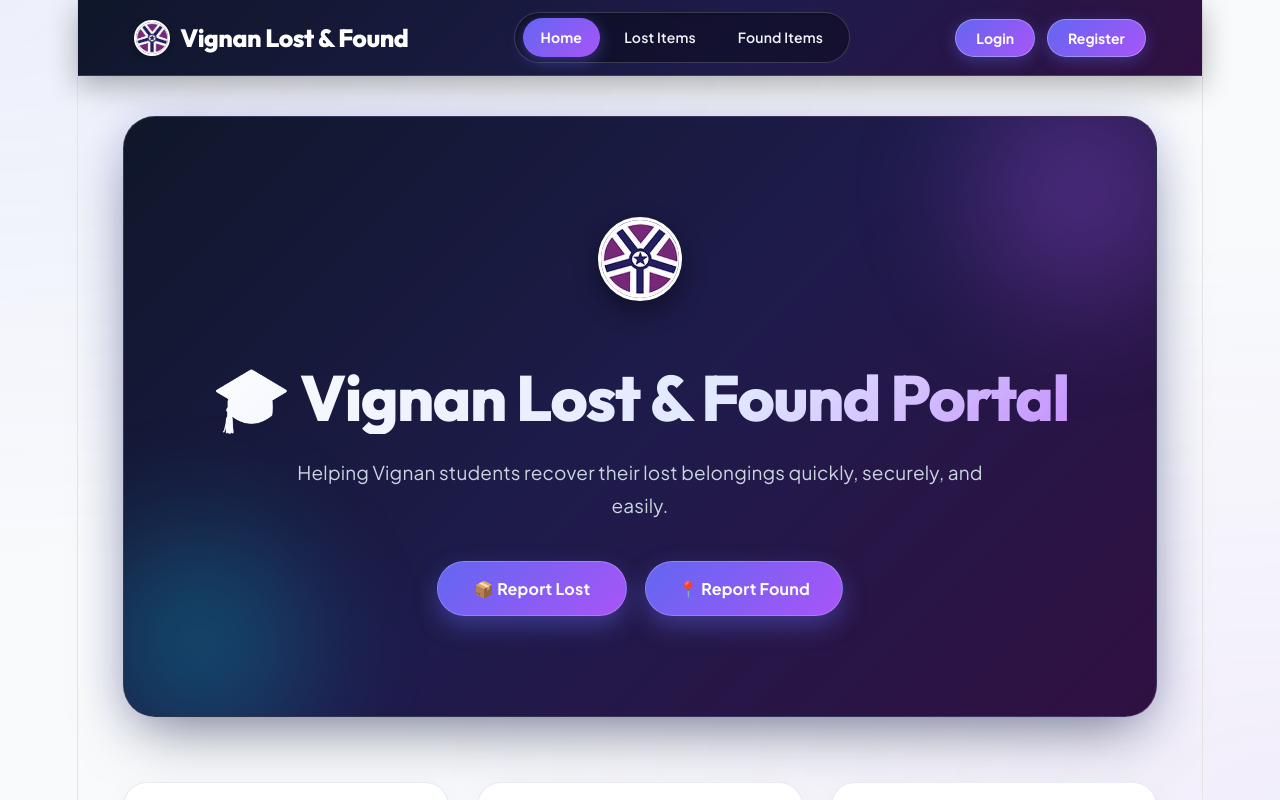
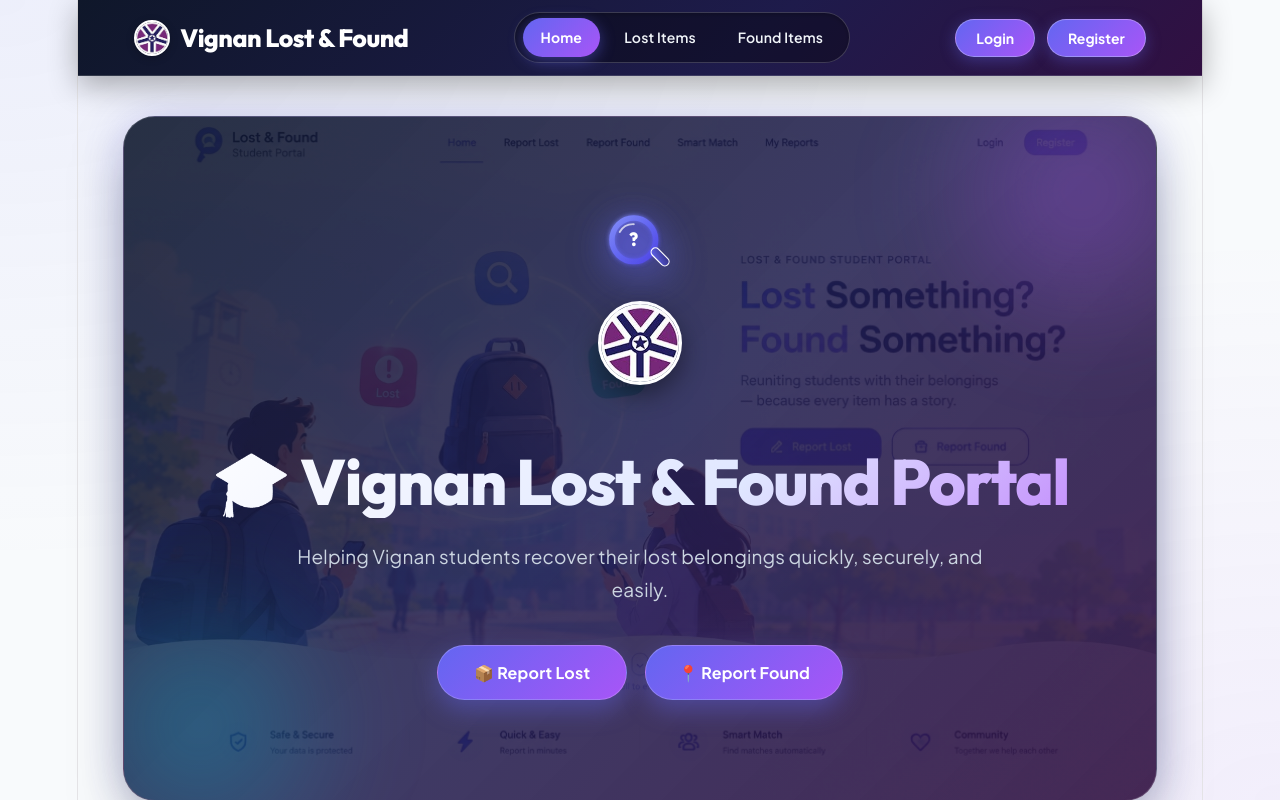
Before and after one commit to codecrafter-01/LostFoundPortal, a React (Vite) app in the folder client/: page / in a window 1280 px wide. Shown: the top 800 px of the page. Built offline with nearby package versions, Linux system fonts and the light colour scheme.

Commit message:
Add opening magnifying glass animation and campus underlay background to Home page

```diff
--- a/client/src/pages/Home.jsx
+++ b/client/src/pages/Home.jsx
@@ -3,8 +3,82 @@ import { Link } from "react-router-dom";
 function Home() {
   return (
     <div className="home">
-      {/* Hero */}
+      {/* Hero Section */}
       <section className="hero">
+        {/* Opening Animated Magnifying Glass with Question Mark */}
+        <div className="magnifier-wrapper" aria-label="Searching for lost items animation">
+          <div className="magnifier-glass">
+            <svg
+              className="magnifier-svg"
+              viewBox="0 0 100 100"
+              fill="none"
+              xmlns="http://www.w3.org/2000/svg"
+            >
+              <defs>
+                <linearGradient id="glassGrad" x1="0%" y1="0%" x2="100%" y2="100%">
+                  <stop offset="0%" stopColor="#818cf8" />
+                  <stop offset="50%" stopColor="#6366f1" />
+                  <stop offset="100%" stopColor="#4f46e5" />
+                </linearGradient>
+                <linearGradient id="handleGrad" x1="0%" y1="0%" x2="100%" y2="100%">
+                  <stop offset="0%" stopColor="#6366f1" />
+                  <stop offset="100%" stopColor="#312e81" />
+                </linearGradient>
+                <filter id="glowFilter" x="-20%" y="-20%" width="140%" height="140%">
+                  <feGaussianBlur stdDeviation="3" result="blur" />
+                  <feComposite in="SourceGraphic" in2="blur" operator="over" />
+                </filter>
+              </defs>
+
+              {/* Magnifying Glass Outer Ring */}
+              <circle
+                cx="42"
+                cy="42"
+                r="28"
+                stroke="url(#glassGrad)"
+                strokeWidth="7"
+                fill="rgba(99, 102, 241, 0.25)"
+                filter="url(#glowFilter)"
+              />
+
+              {/* Lens Inner Reflection Accent */}
+              <path
+                d="M 24 32 A 20 20 0 0 1 42 22"
+                stroke="#ffffff"
+                strokeWidth="2.5"
+                strokeLinecap="round"
+                opacity="0.7"
+              />
+
+              {/* Question Mark Inside Lens */}
+              <text
+                x="42"
+                y="50"
+                textAnchor="middle"
+                fontSize="24"
+                fontWeight="800"
+                fill="#ffffff"
+                fontFamily="Outfit, sans-serif"
+              >
+                ?
+              </text>
+
+              {/* Magnifying Glass Handle */}
+              <rect
+                x="62"
+                y="58"
+                width="11"
+                height="28"
+                rx="5.5"
+                transform="rotate(-45 62 58)"
+                fill="url(#handleGrad)"
+                stroke="#ffffff"
+                strokeWidth="1.5"
+              />
+            </svg>
+          </div>
+        </div>
+
         <img
           src="/vignan_logo.jpg"
           alt="Vignan Emblem Avatar"
--- a/client/src/styles/Home.css
+++ b/client/src/styles/Home.css
@@ -1,5 +1,5 @@
 /* =========================================================
-   HOME PAGE - MODERN VIBRANT STYLING
+   HOME PAGE - MODERN VIBRANT STYLING WITH OPENING ANIMATION
    ========================================================= */
 
 .home {
@@ -13,11 +13,13 @@
   position: relative;
   overflow: hidden;
   text-align: center;
-  padding: 100px 30px;
+  padding: 90px 30px 100px;
   border-radius: 32px;
   color: white;
-  background: linear-gradient(135deg, #0f172a 0%, #1e1b4b 50%, #311042 100%);
-  border: 1px solid rgba(255, 255, 255, 0.12);
+  background:
+    linear-gradient(135deg, rgba(15, 23, 42, 0.88) 0%, rgba(30, 27, 75, 0.85) 50%, rgba(49, 16, 66, 0.90) 100%),
+    url("/campus_background.jpg") center/cover no-repeat;
+  border: 1px solid rgba(255, 255, 255, 0.15);
   box-shadow: 0 25px 60px -15px rgba(15, 23, 42, 0.5), 0 0 40px rgba(99, 102, 241, 0.2);
 }
 
@@ -44,6 +46,79 @@
   border-radius: 50%;
   background: radial-gradient(circle, rgba(6, 182, 212, 0.35) 0%, rgba(99, 102, 241, 0) 70%);
   filter: blur(40px);
+}
+
+/* Opening Magnifying Glass Animation Wrapper */
+.magnifier-wrapper {
+  display: flex;
+  justify-content: center;
+  align-items: center;
+  margin: 0 auto 16px;
+  position: relative;
+  z-index: 2;
+}
+
+.magnifier-glass {
+  width: 78px;
+  height: 78px;
+  display: flex;
+  align-items: center;
+  justify-content: center;
+  /* Entrance: Fade in and scale up */
+  /* Rotation: 360 degree smooth rotation lasting 2.8s */
+  animation:
+    magnifyEntrance 0.8s cubic-bezier(0.16, 1, 0.3, 1) forwards,
+    magnifyRotate 2.8s cubic-bezier(0.4, 0, 0.2, 1) 0.3s forwards,
+    pulseGlow 2.8s ease-in-out 0.3s forwards;
+  transform-origin: center center;
+}
+
+.magnifier-svg {
+  width: 100%;
+  height: 100%;
+  filter: drop-shadow(0 8px 20px rgba(99, 102, 241, 0.4));
+}
+
+/* Entrance: Fade + Scale */
+@keyframes magnifyEntrance {
+  0% {
+    opacity: 0;
+    transform: scale(0.6);
+  }
+  100% {
+    opacity: 1;
+    transform: scale(1);
+  }
+}
+
+/* Rotation: Single 360 rotation stopping after ~2.8s */
+@keyframes magnifyRotate {
+  0% {
+    transform: scale(1) rotate(0deg);
+  }
+  100% {
+    transform: scale(1) rotate(360deg);
+  }
+}
+
+/* Minimal Glow Pulse during rotation */
+@keyframes pulseGlow {
+  0% {
+    filter: drop-shadow(0 4px 12px rgba(99, 102, 241, 0.3));
+  }
+  50% {
+    filter: drop-shadow(0 0 25px rgba(168, 85, 247, 0.7));
+  }
+  100% {
+    filter: drop-shadow(0 6px 16px rgba(99, 102, 241, 0.4));
+  }
+}
+
+/* Motion preference override for reduced motion */
+@media (prefers-reduced-motion: reduce) {
+  .magnifier-glass {
+    animation: magnifyEntrance 0.5s forwards !important;
+  }
 }
 
 .hero h1 {
@@ -176,6 +251,10 @@
     padding: 65px 20px;
     border-radius: 24px;
   }
+  .magnifier-glass {
+    width: 64px;
+    height: 64px;
+  }
   .hero h1 {
     font-size: 34px;
   }
@@ -190,3 +269,10 @@
     width: 100%;
   }
 }
+
+@media (max-width: 480px) {
+  .magnifier-glass {
+    width: 54px;
+    height: 54px;
+  }
+}
```
Also changed, not shown: client/public/campus_background.jpg (added).
